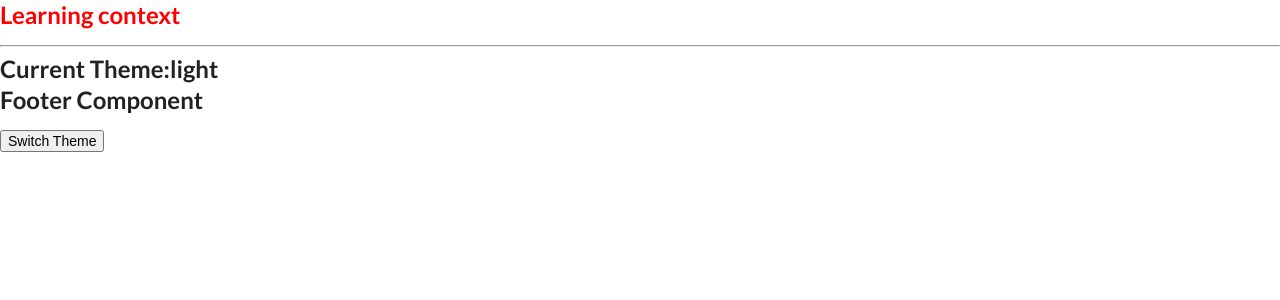
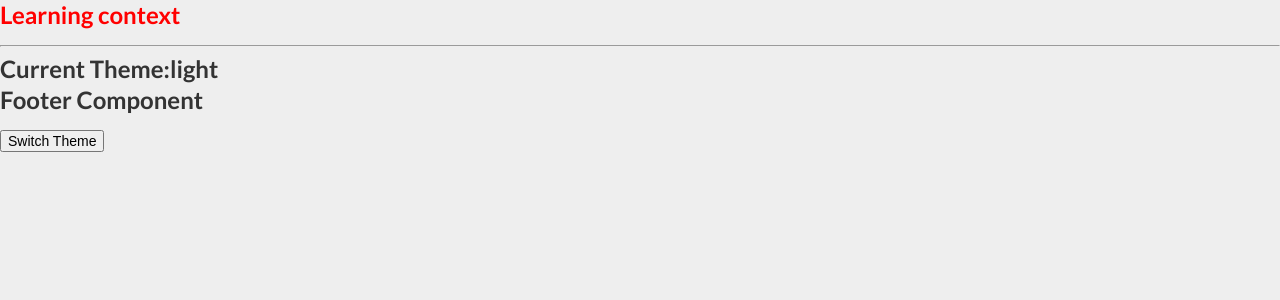
Before and after one commit to fatihece/context-template, a React (Create React App) app: page / in a window 1280 px wide. Shown: the top 300 px of the page. Built offline with nearby package versions, Linux system fonts and the light colour scheme.

Commit message:
completed theme change action

```diff
--- a/src/App.js
+++ b/src/App.js
@@ -3,7 +3,12 @@ import Footer from './Footer'
 import Header from './Header'
 
 const App = () => {
-    const[theme, setTheme] = React.useState("light")
+    const [theme, setTheme] = React.useState("light")
+
+    React.useEffect(() => {
+        document.body.className = theme
+    }, [theme])
+
     return (
         <div>
             <h2 style={{ color: "red" }}>Learning context </h2>
--- a/src/index.js
+++ b/src/index.js
@@ -1,6 +1,7 @@
 import React from 'react';
 import ReactDOM from 'react-dom';
 import App from './App';
+import "./style.css"
 
 
 
--- a/src/style.css
+++ b/src/style.css
@@ -0,0 +1,10 @@
+body.light{
+    background: #eee;
+    color: #333;
+}
+
+
+body.dark{
+    background: #333;
+    color: #eee;
+}
```
